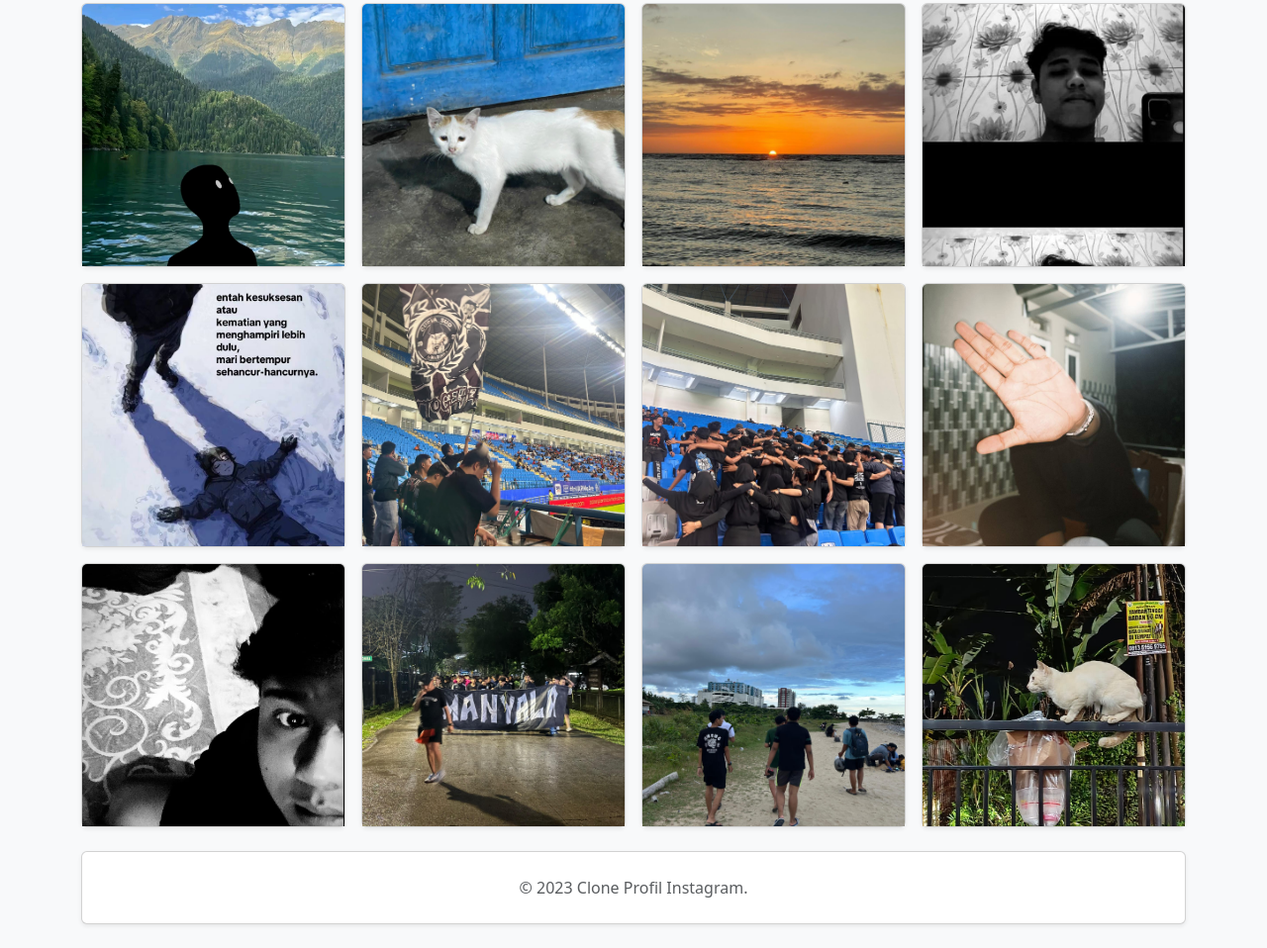
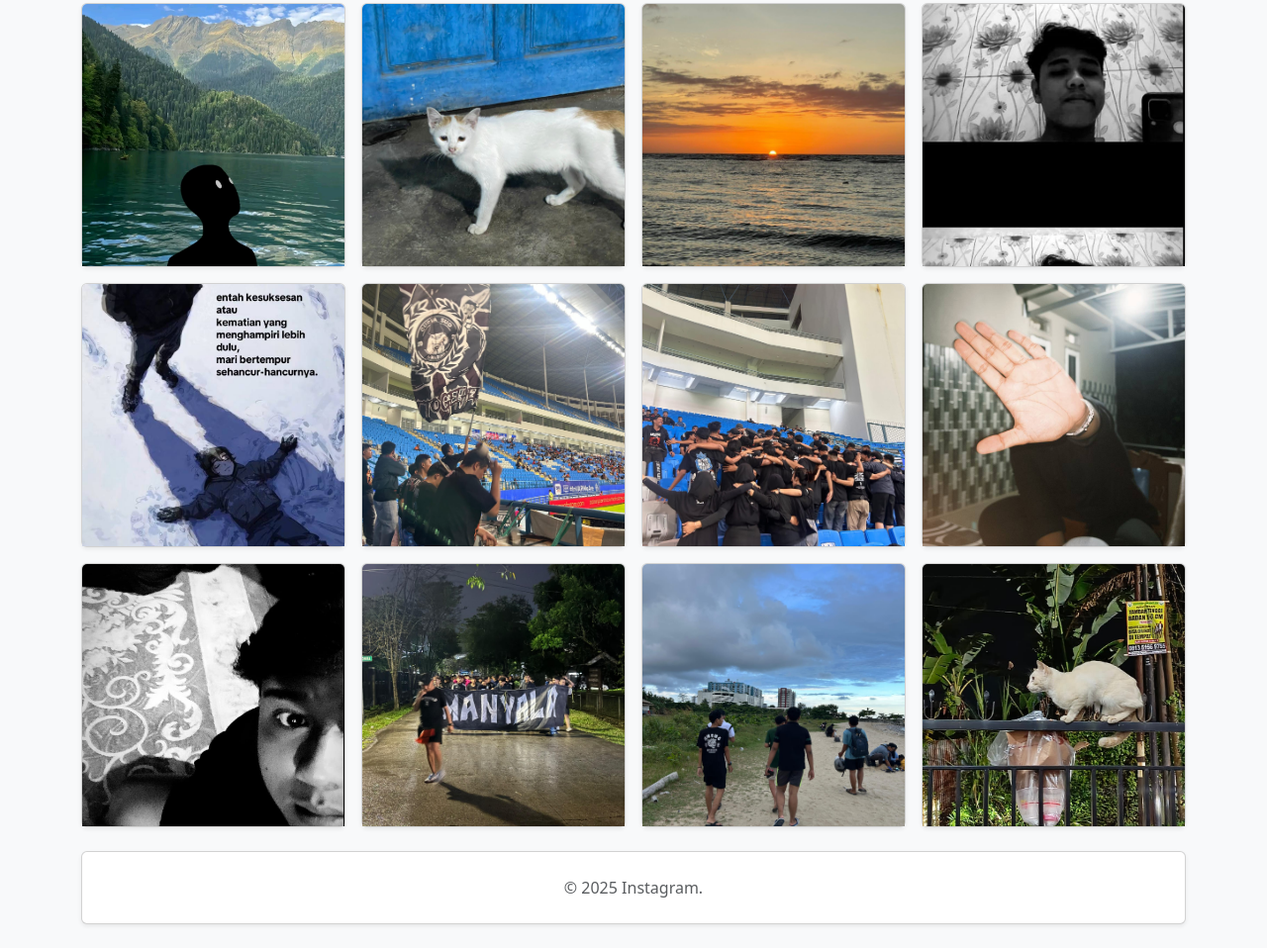
Before and after one commit to Foerza246/p3-bosstrap-pemograman-web, a plain HTML site: page Tugas studi kasus bootstrap/index.html in a window 1280 px wide. Shown: the part 342-1300 px from the top of the page at 99% size. Drawn offline with nearby package versions, Linux system fonts and the light colour scheme.

Commit message:
index.html

```diff
--- a/Tugas studi kasus bootstrap/index.html
+++ b/Tugas studi kasus bootstrap/index.html
@@ -166,7 +166,7 @@
     <!-- Footer -->
     <div class="card shadow-sm">
       <div class="card-body text-center py-4">
-        <p class="mb-0 text-muted">&copy; 2023 Clone Profil Instagram.</p>
+        <p class="mb-0 text-muted">&copy; 2025 Instagram.</p>
       </div>
     </div>
 
```
